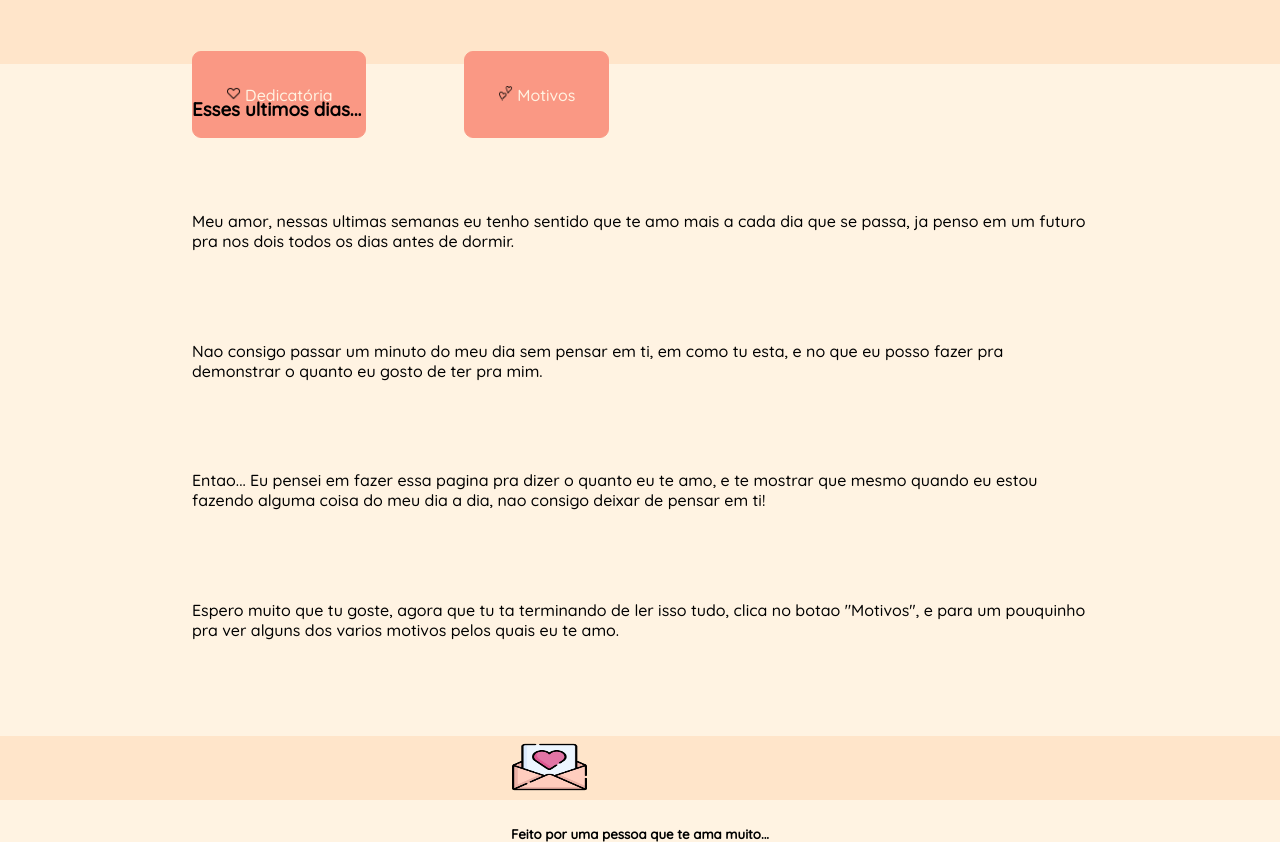
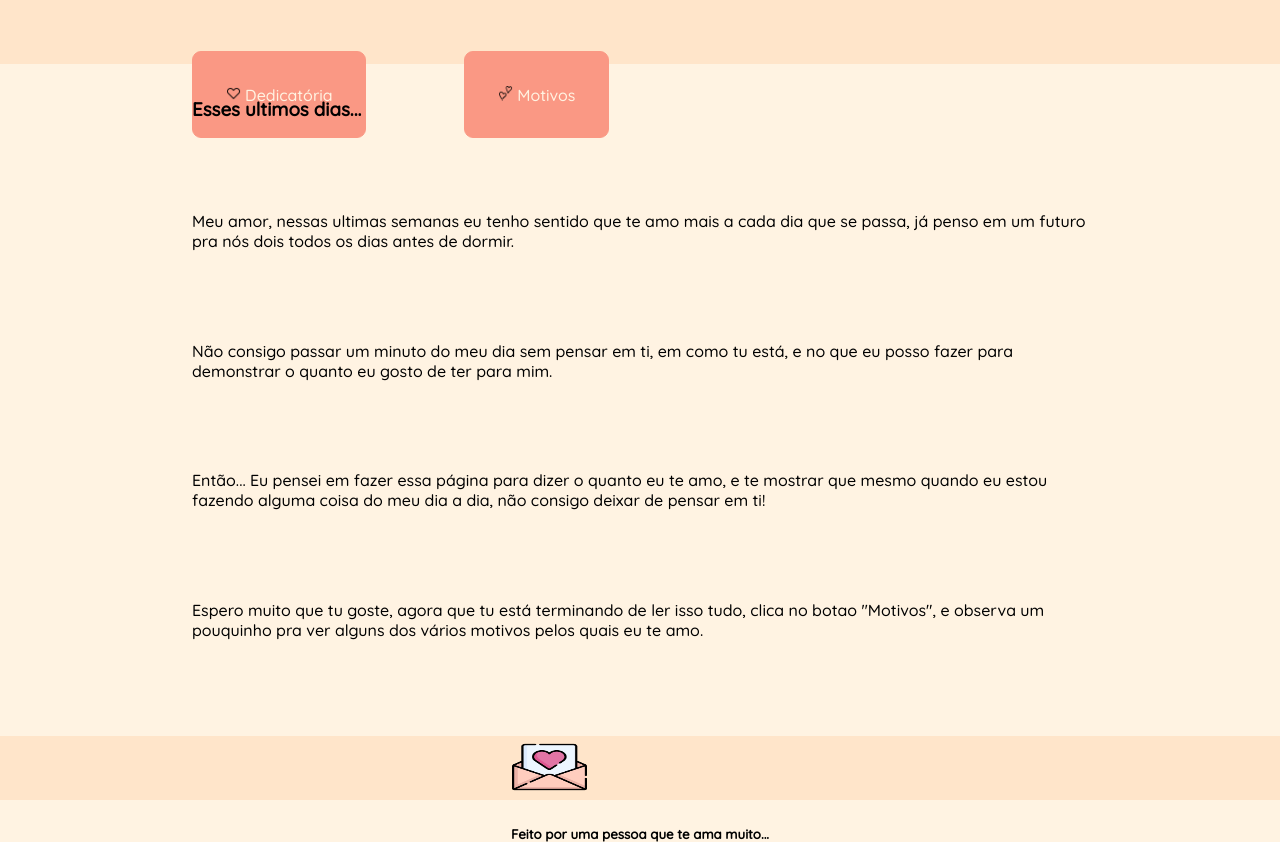
Before and after one commit to joaovcs1000/teamodois, a plain HTML site: page index.html in a window 1280 px wide. Drawn offline with Linux system fonts and the light colour scheme.

Commit message:
index.html

```diff
--- a/index.html
+++ b/index.html
@@ -23,18 +23,18 @@
     <main class="apresentacao">
         <h3 class="apresentacao__titulo">Esses ultimos dias...</h3>
         <p class="apresentacao__texto">Meu amor, nessas ultimas semanas eu tenho sentido que te amo mais a
-            cada dia que se passa, ja penso em um futuro pra nos dois todos os
+            cada dia que se passa, já penso em um futuro pra nós dois todos os
             dias antes de dormir.
         </p>
-        <p class="apresentacao__texto">Nao consigo passar um minuto do meu dia sem pensar em ti,
-            em como tu esta, e no que eu posso fazer pra demonstrar o quanto eu gosto de ter pra mim.
+        <p class="apresentacao__texto">Não consigo passar um minuto do meu dia sem pensar em ti,
+            em como tu está, e no que eu posso fazer para demonstrar o quanto eu gosto de ter para mim.
         </p>
-        <p class="apresentacao__texto">Entao... Eu pensei em fazer essa pagina pra dizer o quanto
+        <p class="apresentacao__texto">Então... Eu pensei em fazer essa página para dizer o quanto
             eu te amo, e te mostrar que mesmo quando eu estou fazendo alguma coisa do meu dia a dia,
-            nao consigo deixar de pensar em ti!
+            não consigo deixar de pensar em ti!
         </p>
-        <p class="apresentacao__texto">Espero muito que tu goste, agora que tu ta terminando de ler
-            isso tudo, clica no botao "Motivos", e para um pouquinho pra ver alguns dos varios motivos
+        <p class="apresentacao__texto">Espero muito que tu goste, agora que tu está terminando de ler
+            isso tudo, clica no botao "Motivos", e observa um pouquinho pra ver alguns dos vários motivos
             pelos quais eu te amo.
         </p>
         <img src="./love-letter.png" alt="" class="apresentacao__imagem">
```
